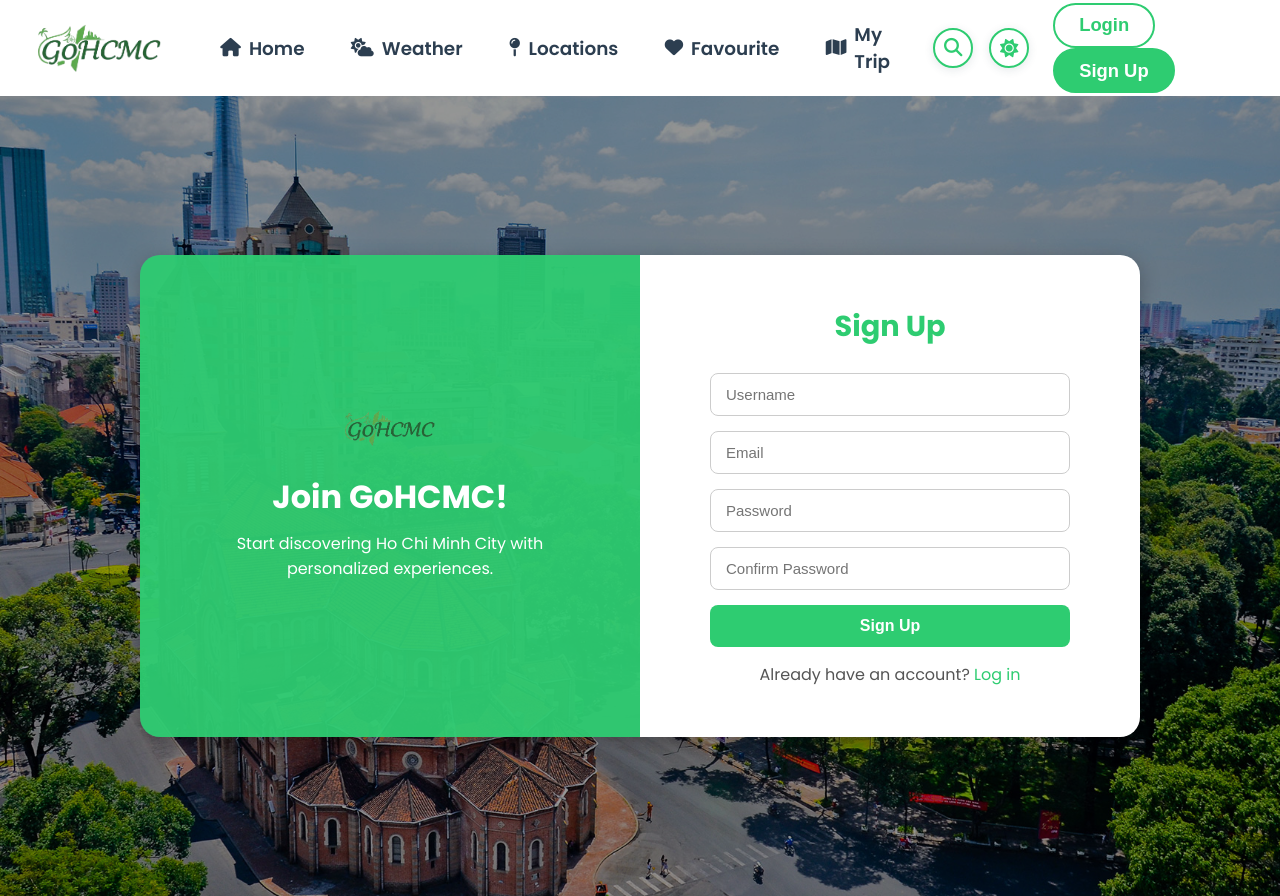
After one commit to howardVoxcan/IE104_GoHCMC, a Django app: page /signup/ in a window 1280 px wide. The commit adds this page. Run offline with Django 5.2, Linux system fonts and the light colour scheme; parts of the project's set-up code (start-up, migrations or seed data) failed here and were passed over.

Commit message:
Add register pages
Add login, signup html & css files
Add background images
Rewrite views.py
Fix login/signup button in header.html
Fix requirements deprecated library

```diff
--- a/GoHCMC/GoHCMC/urls.py
+++ b/GoHCMC/GoHCMC/urls.py
@@ -25,12 +25,16 @@ urlpatterns = [
     path('admin/', admin.site.urls),
     # path('register/', v.register, name = "register"),
     # path('login/', v.custom_login, name='login'),
+    path('', include('register.urls')),
+
     path('weather/', include('weather.urls')),
     path('trip/', include('trip.urls')),
     # path('dialogflow/', include('dialogflow.urls')),
     path('favourite/', include('favourite.urls')),
+    path('', include('location.urls')),
+
     path('', include('django.contrib.auth.urls')),
-    path('', include('location.urls')),
+
 ]
 
 if settings.DEBUG:
--- /dev/null
+++ b/GoHCMC/register/static/register/css/signup.css
@@ -0,0 +1,212 @@
+@import url('https://fonts.googleapis.com/css2?family=Poppins:wght@400;600;700&display=swap');
+
+body {
+  margin: 0;
+  font-family: 'Poppins', sans-serif;
+}
+
+/* ================================
+   🔹 Toàn trang (nền + bố cục)
+================================ */
+.signup-background {
+  background: url("../images/light.jpg") no-repeat center center/cover;
+  min-height: 100vh;
+  display: flex;
+  flex-direction: column;
+  position: relative;
+}
+
+/* Ảnh nền khi dark mode */
+[data-theme="dark"] .signup-background {
+  background: url("../images/dark.jpg") no-repeat center center/cover;
+}
+
+/* Lớp phủ mờ cho nền */
+.signup-background::before {
+  content: "";
+  position: absolute;
+  top: 0;
+  left: 0;
+  width: 100%;
+  height: 100%;
+  background: rgba(0, 0, 0, 0.4);
+  z-index: 0;
+}
+
+/* ================================
+   🔹 Container chính (2 cột)
+================================ */
+.signup-container {
+  position: relative;
+  z-index: 2;
+  display: flex;
+  justify-content: center;
+  align-items: stretch;
+  width: 90%;
+  max-width: 1000px;
+  margin: auto;
+  border-radius: 20px;
+  overflow: hidden;
+  box-shadow: 0 5px 20px rgba(0, 0, 0, 0.25);
+}
+
+/* ================================
+   🔹 Bên trái: Welcome Section
+================================ */
+.welcome-section {
+  flex: 1;
+  background: rgba(46, 204, 113, 0.95);
+  color: white;
+  display: flex;
+  justify-content: center;
+  align-items: center;
+  padding: 50px 30px;
+  text-align: center;
+}
+
+.welcome-content {
+  max-width: 350px;
+}
+
+.welcome-logo {
+  width: 90px;
+  height: auto;
+  margin-bottom: 20px;
+}
+
+.welcome-section h1 {
+  font-size: 2rem;
+  font-weight: 700;
+  margin-bottom: 10px;
+}
+
+.welcome-section p {
+  font-size: 1rem;
+  line-height: 1.6;
+}
+
+/* Dark mode cho khối Welcome */
+[data-theme="dark"] .welcome-section {
+  background: rgba(34, 139, 84, 0.95);
+}
+
+/* ================================
+   🔹 Bên phải: Form Sign Up
+================================ */
+.form-section {
+  flex: 1;
+  background: #ffffff;
+  display: flex;
+  justify-content: center;
+  align-items: center;
+  padding: 50px 30px;
+  transition: background-color 0.3s, color 0.3s;
+}
+
+.signup-box {
+  width: 100%;
+  max-width: 360px;
+  text-align: center;
+}
+
+.signup-box h2 {
+  color: #2ecc71;
+  font-size: 1.8rem;
+  margin-bottom: 25px;
+}
+
+.signup-box form {
+  display: flex;
+  flex-direction: column;
+  gap: 15px;
+}
+
+.signup-box input {
+  padding: 12px 15px;
+  border-radius: 8px;
+  border: 1px solid #ccc;
+  font-size: 15px;
+  transition: all 0.25s;
+}
+
+.signup-box input:focus {
+  border-color: #2ecc71;
+  outline: none;
+  box-shadow: 0 0 4px #2ecc71;
+}
+
+.signup-box button {
+  background-color: #2ecc71;
+  color: white;
+  border: none;
+  border-radius: 8px;
+  padding: 12px;
+  font-size: 16px;
+  font-weight: 600;
+  cursor: pointer;
+  transition: background-color 0.25s;
+}
+
+.signup-box button:hover {
+  background-color: #27ae60;
+}
+
+.signup-box p {
+  color: #555;
+  margin-top: 15px;
+}
+
+.signup-box a {
+  color: #2ecc71;
+  text-decoration: none;
+  font-weight: 500;
+}
+
+.signup-box a:hover {
+  text-decoration: underline;
+}
+
+/* ================================
+   🔹 Dark mode cho form
+================================ */
+[data-theme="dark"] .form-section {
+  background: #121212;
+  color: #f1f1f1;
+}
+
+[data-theme="dark"] .signup-box h2 {
+  color: #2ecc71;
+}
+
+[data-theme="dark"] .signup-box input {
+  background: #1e1e1e;
+  color: #fff;
+  border: 1px solid #555;
+}
+
+[data-theme="dark"] .signup-box input:focus {
+  box-shadow: 0 0 5px #2ecc71;
+}
+
+[data-theme="dark"] .signup-box p {
+  color: #ccc;
+}
+
+/* ================================
+   🔹 Responsive
+================================ */
+@media (max-width: 900px) {
+  .signup-container {
+    flex-direction: column;
+    max-width: 90%;
+  }
+
+  .welcome-section,
+  .form-section {
+    padding: 30px 20px;
+  }
+
+  .welcome-section {
+    order: -1; /* Đưa Welcome lên trên khi ở mobile */
+  }
+}
--- /dev/null
+++ b/GoHCMC/register/templates/register/signup.html
@@ -0,0 +1,62 @@
+{% load static %}
+<!DOCTYPE html>
+<html lang="en">
+<head>
+  <meta charset="UTF-8" />
+  <meta name="viewport" content="width=device-width, initial-scale=1.0" />
+  <title>Sign Up - GoHCMC</title>
+
+  <!-- Gắn CSS chung + Font Awesome -->
+  <link rel="stylesheet" href="{% static 'css/base.css' %}">
+  <link rel="stylesheet" href="{% static 'css/main.css' %}">
+  <link
+    rel="stylesheet"
+    href="https://cdnjs.cloudflare.com/ajax/libs/font-awesome/6.5.0/css/all.min.css"
+    crossorigin="anonymous"
+    referrerpolicy="no-referrer"
+  >
+  <link rel="stylesheet" href="{% static 'register/css/signup.css' %}">
+</head>
+
+<body>
+  {% include 'components/header.html' %}
+
+  <div class="signup-background">
+    <div class="signup-container">
+
+      <!-- Bên trái: Welcome -->
+      <div class="welcome-section">
+        <div class="welcome-content">
+          <img src="{% static 'img/Logo_GoHCMC.png' %}" alt="GoHCMC Logo" class="welcome-logo">
+          <h1>Join GoHCMC!</h1>
+          <p>Start discovering Ho Chi Minh City with personalized experiences.</p>
+        </div>
+      </div>
+
+      <!-- Bên phải: Form Sign Up -->
+      <div class="form-section">
+        <div class="signup-box">
+          <h2>Sign Up</h2>
+          <form method="POST" action="">
+            {% csrf_token %}
+            <input type="text" name="username" placeholder="Username" required>
+            <input type="email" name="email" placeholder="Email" required>
+            <input type="password" name="password1" placeholder="Password" required>
+            <input type="password" name="password2" placeholder="Confirm Password" required>
+            <button type="submit">Sign Up</button>
+          </form>
+          <p>Already have an account? <a href="{% url 'login' %}">Log in</a></p>
+        </div>
+      </div>
+
+    </div>
+  </div>
+
+  <script>
+    document.addEventListener("DOMContentLoaded", function () {
+      const theme = localStorage.getItem("theme");
+      document.documentElement.setAttribute("data-theme", theme || "light");
+    });
+  </script>
+</body>
+</html>
--- /dev/null
+++ b/GoHCMC/register/urls.py
@@ -0,0 +1,9 @@
+from django.urls import path
+from . import views
+from django.contrib.auth.views import LogoutView
+
+urlpatterns = [
+    path('login/', views.custom_login, name='login'),
+    path('signup/', views.signup_page, name='signup'),
+    path('logout/', LogoutView.as_view(next_page='/'), name='logout'),
+]
--- a/GoHCMC/register/views.py
+++ b/GoHCMC/register/views.py
@@ -1,3 +1,49 @@
-from django.shortcuts import render
+from django.shortcuts import render, redirect
+from django.contrib.auth import authenticate, login
+from django.contrib.auth.models import User
+from django.contrib import messages
 
-# Create your views here.
+# Trang đăng ký
+def signup_page(request):
+    if request.method == "POST":
+        username = request.POST.get("username")
+        email = request.POST.get("email")
+        password1 = request.POST.get("password1")
+        password2 = request.POST.get("password2")
+
+        if password1 != password2:
+            messages.error(request, "Passwords do not match.")
+            return render(request, "register/signup.html")
+
+        if User.objects.filter(username=username).exists():
+            messages.error(request, "Username already exists.")
+            return render(request, "register/signup.html")
+
+        if User.objects.filter(email=email).exists():
+            messages.error(request, "Email already registered.")
+            return render(request, "register/signup.html")
+
+        user = User.objects.create_user(username=username, email=email, password=password1)
+        user.save()
+        messages.success(request, "Account created successfully! You can now login.")
+        return redirect("login")
+
+    return render(request, "register/signup.html")
+
+
+# Trang đăng nhập
+def custom_login(request):
+    if request.method == "POST":
+        username = request.POST.get("username")
+        password = request.POST.get("password")
+
+        user = authenticate(request, username=username, password=password)
+
+        if user is not None:
+            login(request, user)
+            return redirect("/")  # hoặc trang chính của bạn
+        else:
+            messages.error(request, "Invalid username or password.")
+            return render(request, "register/login.html")
+
+    return render(request, "register/login.html")
--- a/GoHCMC/templates/components/header.html
+++ b/GoHCMC/templates/components/header.html
@@ -88,8 +88,8 @@
       </a>
     </div>
     {% else %}
-    <a href="#"><button class="button button-secondary">Sign In</button></a>
-    <a href="#"><button class="button button-primary">Sign Up</button></a>
+    <a href="/login/"><button class="button button-secondary">Login</button></a>
+    <a href="/signup/"><button class="button button-primary">Sign Up</button></a>
     {% endif %}
   </div>
 </header>
```
Also changed, not shown: GoHCMC/register/static/register/css/login.css (added, +190 -0 lines), GoHCMC/register/static/register/js/theme.js (added, +19 -0 lines), GoHCMC/register/templates/register/login.html (added, +62 -0 lines), GoHCMC/register/static/register/images/dark.jpg (added), GoHCMC/register/static/register/images/light.jpg (added).
